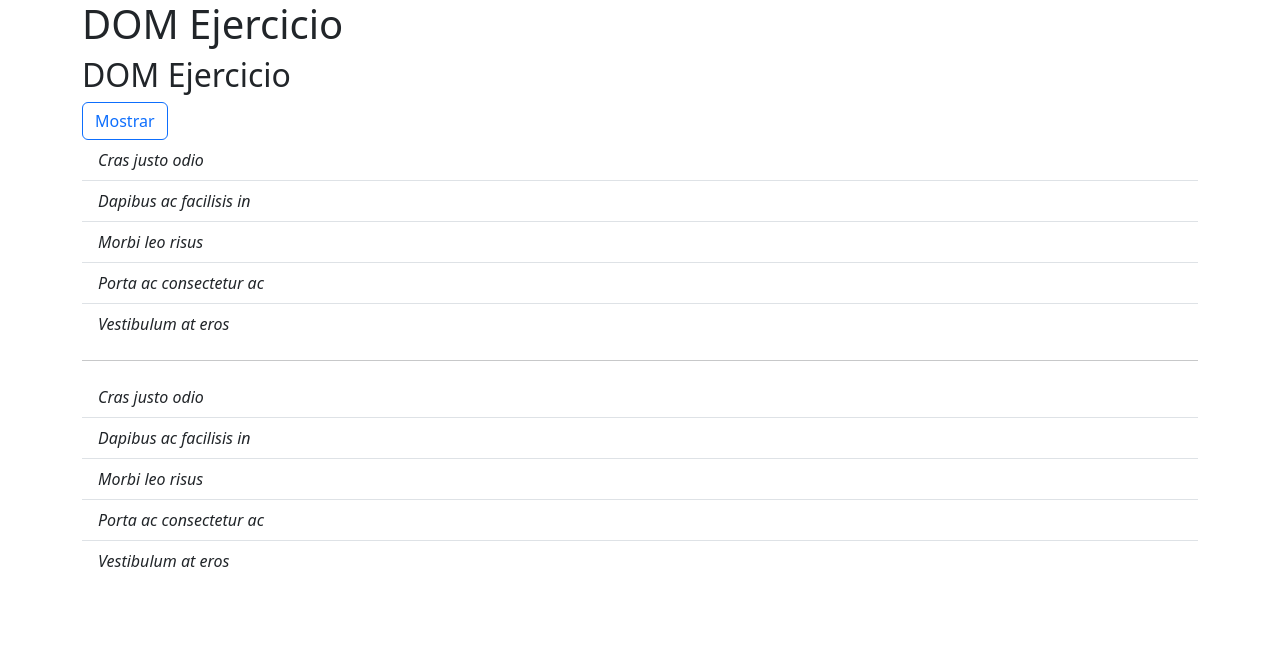
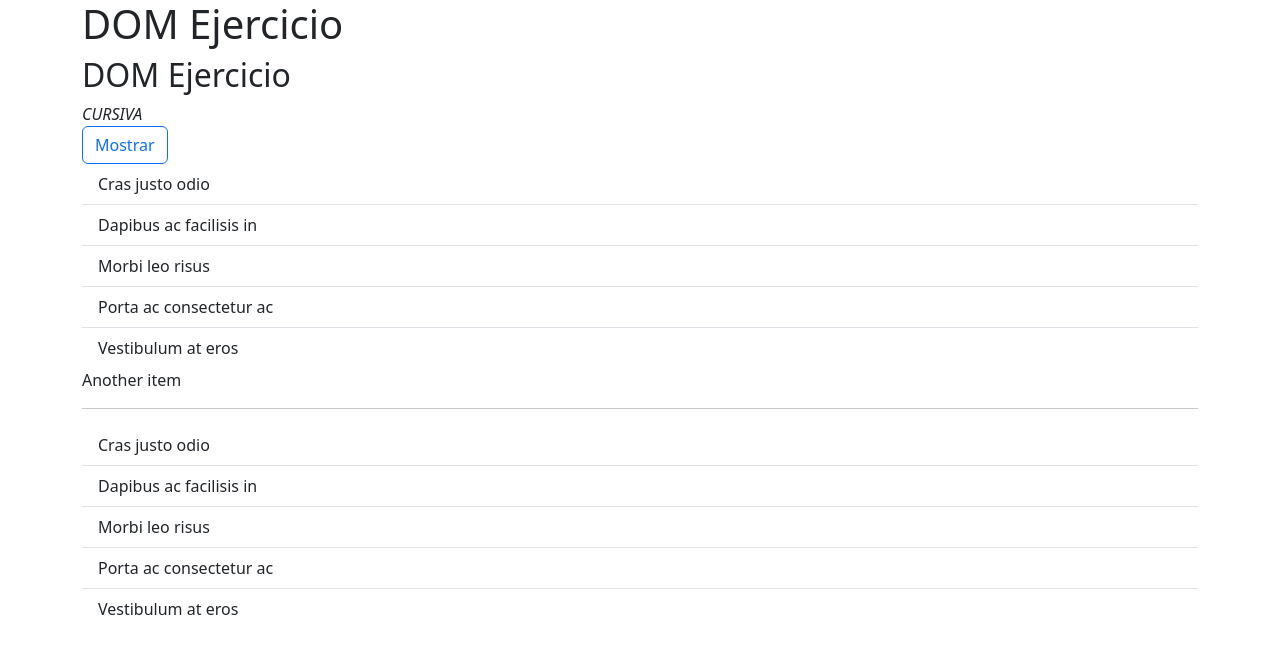
Before and after one commit to gabs-g/CH53_EjercicioDOM, a plain HTML site: page index.html in a window 1280 px wide. Both pictures are taken after a click on the button "Mostrar". Drawn offline with nearby package versions, Linux system fonts and the light colour scheme.

Commit message:
Se realizan pruebas con DOM

```diff
--- a/index.html
+++ b/index.html
@@ -10,11 +10,11 @@
     <main class="container">
       <h1 id="encabezado1">DOM Ejercicio</h1>
       <h2 id="encabezado2">DOM Ejercicio</h2>
-    <em onclick="MODIFICA ();>CURSIVA</em>
+      <em onclick="MODIFICA();">CURSIVA</em>
 
-    <Form>
-    <button type= "sumbit" id="btnMostrar" class="btn btn-outline-primary">Mostrar</button>
-
+      <form action="#" method="POST">
+        <button type="submit" id="btnMostrar" class="btn btn-outline-primary">Mostrar</button>
+      </form>
 
       <ul class="list-group list-group-flush">
         <li class="list-group-item">Cras justo odio</li>
@@ -35,7 +35,8 @@
       </ul>
     </main>
 
+
     <script src="https://cdn.jsdelivr.net/npm/bootstrap@5.3.5/dist/js/bootstrap.bundle.min.js" integrity="sha384-k6d4wzSIapyDyv1kpU366/PK5hCdSbCRGRCMv+eplOQJWyd1fbcAu9OCUj5zNLiq" crossorigin="anonymous"></script>
-    <script src="./main.js"></script>
+    <script src="./js/main.js"></script>
 </body>
 </html>
--- a/js/main.js
+++ b/js/main.js
@@ -1,16 +1,16 @@
 let btnMostrar= document.getElementById("btnMostrar");
 let encabezado1 = document.getElementById("encabezado1");
 let encabezado2 = document.getElementById("encabezado2");
-let lista = document.getElementsByTagName("ul");
+let listas = document.getElementsByTagName("ul");
 let elementos = document.getElementsByClassName("list-group-item");
 let otroElemento = document.querySelector("ul>li");
 let otrosElementos = document.querySelectorAll("ul>li");
 
 let contador = 0;
 
-console.log(lista.length);
-console.log(lista[0]);
-console.log(lista.item(1))
+console.log(listas.length);
+console.log(listas[0]);
+console.log(listas.item(1))
 console.log(elementos.length);
 console.log(elementos.item(2));
 console.log("otroElemento:", otroElemento);
@@ -26,5 +26,14 @@ console.log(encabezado2.innerText);
 
 btnMostrar.addEventListener("click", function(event){
     event.preventDefault(); //no hagas loq ue haces por defecto
-    console.log("botón btnModificar presionado");
+
+    let element = document.createElement("li");
+    element.innerText="Another item"; // <li> Another item</li>
+element.classList.add("list-group-item");
+
+    let element2 = element.cloneNode (true);
+
+    listas.item(0).append(element) //Inserta el elemento al final de la lsita
+    listas.item(0).after(element) // Inserta el elemento después de la lista
+
 });
```
Also changed, not shown: 1 other file. Lines whose indentation alone changed are shown as unchanged.
